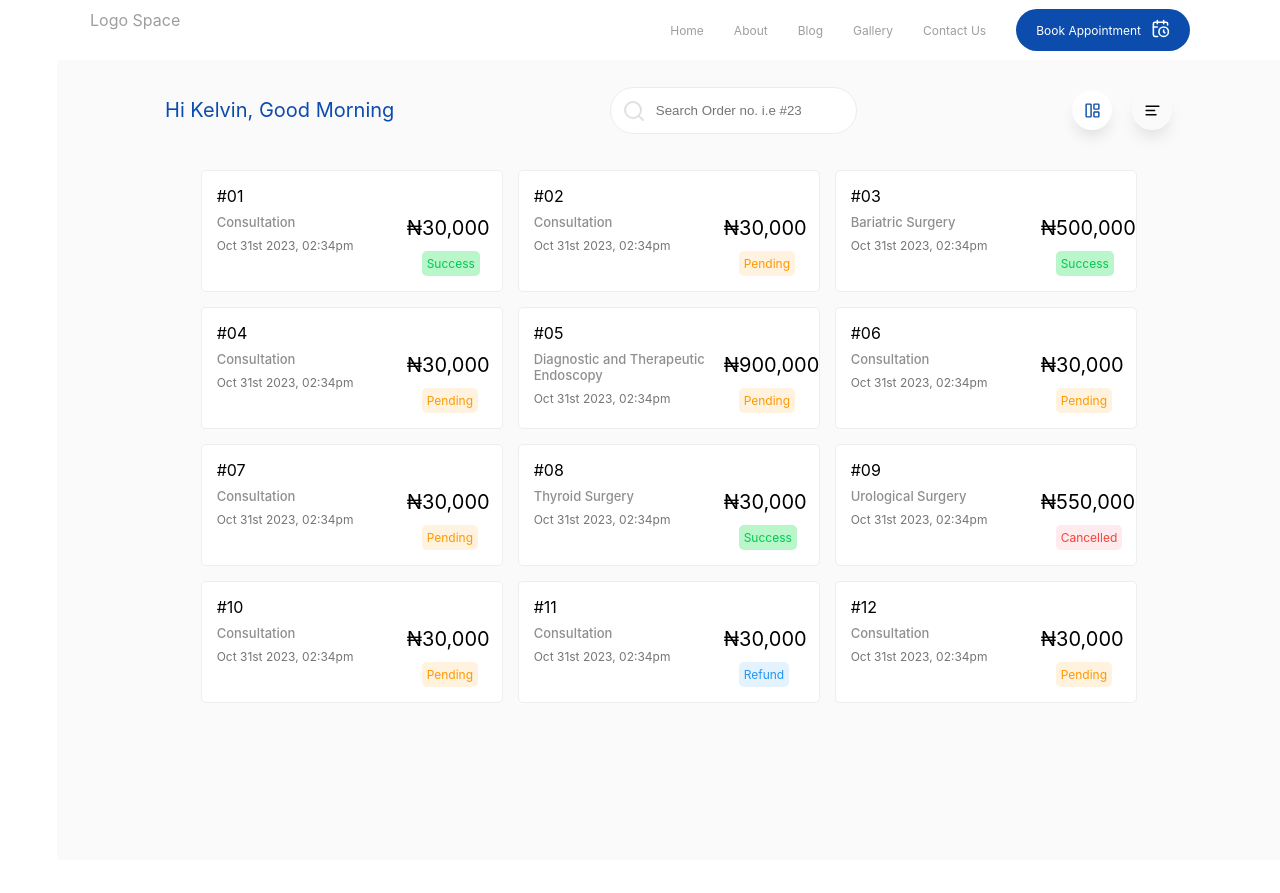
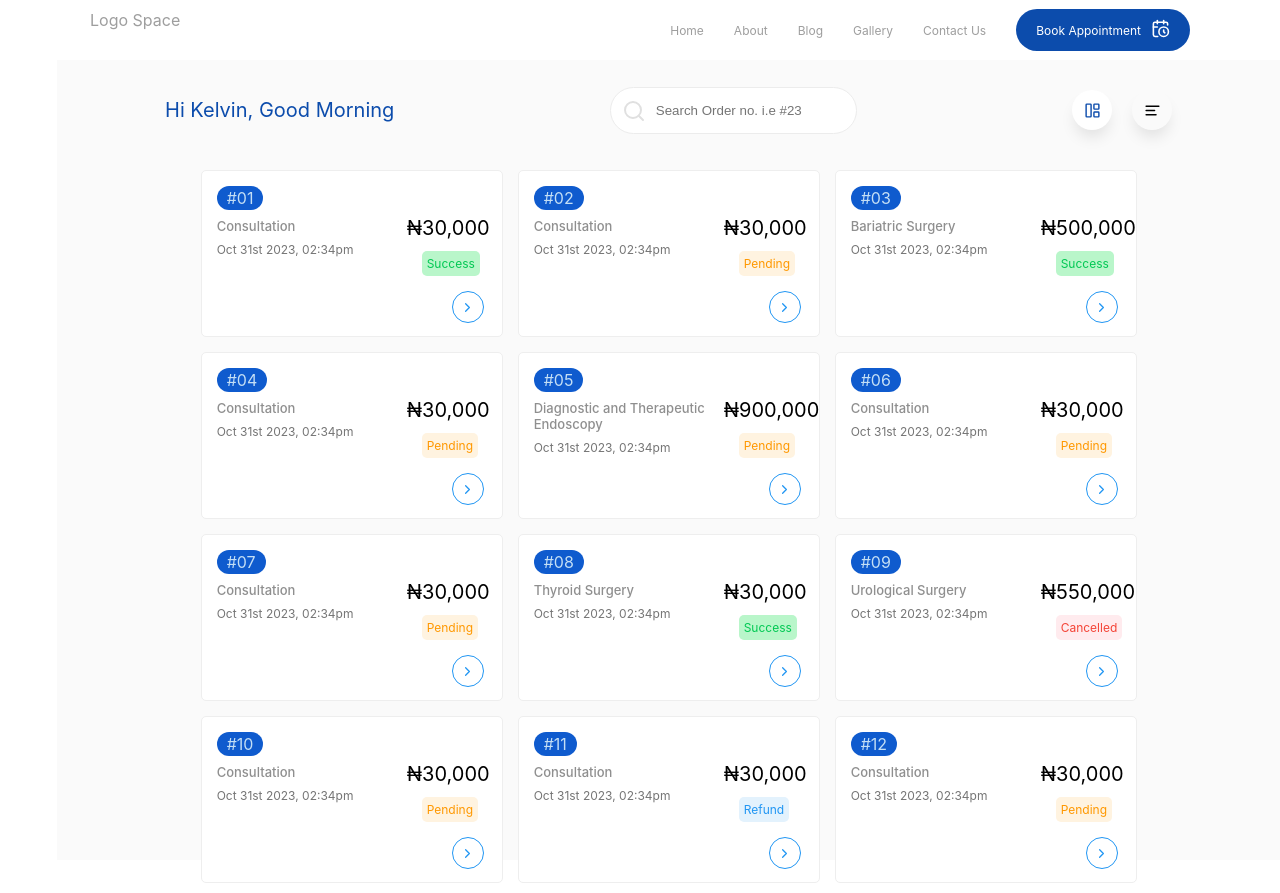
Before and after one commit to ObinnaKelvin/sapphire, a React (Create React App) app: page /patient-portal in a window 1280 px wide. Before the commit the page ends 860 px from the top, so only its background shows below. Built offline with nearby package versions, Linux system fonts and the light colour scheme.

Commit message:
Modal added using React Portal

```diff
--- a/public/index.html
+++ b/public/index.html
@@ -29,6 +29,7 @@
   <body>
     <noscript>You need to enable JavaScript to run this app.</noscript>
     <div id="root"></div>
+    <div id="modal"></div>
     <!--
       This HTML file is a template.
       If you open it directly in the browser, you will see an empty page.
--- /dev/null
+++ b/src/View/components/modal/Modal.jsx
@@ -0,0 +1,31 @@
+import React, { useState } from 'react';
+import ReactDom from 'react-dom'
+import './modal.scss'
+
+// function Modal() {
+//   return (
+//     <div>Modal</div>
+//   )
+// }
+
+// export default Modal
+
+export const PatientTransaction = ({children, open, onClose }) => {
+    // const [isOpen, setIsOpen] = useState(false);
+    if(open === false) return null;
+
+
+    return ReactDom.createPortal (
+        <>
+            <div className='ptransact-overlay'></div>
+            {/* <div className='ptransact-container'> */}
+            <div className={open?`ptransact-container` : `ptransact-container inactive`}>
+                Hi Modal
+                {children}
+                <button onClick={onClose}>Close</button>
+                <div onClick={onClose}>CloseIt</div>
+            </div>
+        </>,
+        document.getElementById("modal")
+    )
+}
--- a/src/View/pages/patientPortal/Pportal.jsx
+++ b/src/View/pages/patientPortal/Pportal.jsx
@@ -1,10 +1,12 @@
 import React, { useState, useEffect } from 'react';
 import './pportal.scss';
 import Navbar from '../../components/navigation/Navbar';
-import { LayoutPanelLeft, AlignLeft, Search } from 'lucide-react'
+import { LayoutPanelLeft, AlignLeft, Search, ChevronRight } from 'lucide-react'
+import { PatientTransaction } from '../../components/modal/Modal';
 
 function Pportal() {
 
+    const [modalOpen, setModalOpen] = useState(false);
     const [greet, setGreet] = useState('');
 
     const handleGreet = () => {
@@ -70,6 +72,8 @@ function Pportal() {
                             <div className="booking-date">Oct 31st 2023, 02:34pm</div>
                             <div className="booking-amount">₦30,000</div>
                             <div className="booking-status success">Success</div>
+                            <div className="booking-modal" onClick={() => setModalOpen(true)}><ChevronRight size={15} /></div>
+                            <PatientTransaction open={modalOpen} onClose={() => {setModalOpen(false); console.log(modalOpen)}}>Hey! I'm inside 1</PatientTransaction>
                         </div>
                         <div className="booking-item">
                             <div className="booking-orderno">#02</div>
@@ -77,6 +81,8 @@ function Pportal() {
                             <div className="booking-date">Oct 31st 2023, 02:34pm</div>
                             <div className="booking-amount">₦30,000</div>
                             <div className="booking-status pending">Pending</div>
+                            <div className="booking-modal" onClick={() => setModalOpen(true)}><ChevronRight size={15} /></div>
+                            <PatientTransaction open={modalOpen} onClose={() => {setModalOpen(false); console.log(modalOpen)}}>Hey! I'm inside 2</PatientTransaction>
                         </div>
                         <div className="booking-item">
                             <div className="booking-orderno">#03</div>
@@ -84,6 +90,8 @@ function Pportal() {
                             <div className="booking-date">Oct 31st 2023, 02:34pm</div>
                             <div className="booking-amount">₦500,000</div>
                             <div className="booking-status success">Success</div>
+                            <div className="booking-modal" onClick={() => setModalOpen(true)}><ChevronRight size={15} /></div>
+                            <PatientTransaction open={modalOpen} onClose={() => {setModalOpen(false); console.log(modalOpen)}}>Hey! I'm inside 3</PatientTransaction>
                         </div>
                         <div className="booking-item">
                             <div className="booking-orderno">#04</div>
@@ -91,6 +99,8 @@ function Pportal() {
                             <div className="booking-date">Oct 31st 2023, 02:34pm</div>
                             <div className="booking-amount">₦30,000</div>
                             <div className="booking-status pending">Pending</div>
+                            <div className="booking-modal" onClick={() => setModalOpen(true)}><ChevronRight size={15} /></div>
+                            <PatientTransaction open={modalOpen} onClose={() => {setModalOpen(false); console.log(modalOpen)}}>Hey! I'm inside 4</PatientTransaction>
                         </div>
                         <div className="booking-item">
                             <div className="booking-orderno">#05</div>
@@ -98,6 +108,8 @@ function Pportal() {
                             <div className="booking-date">Oct 31st 2023, 02:34pm</div>
                             <div className="booking-amount">₦900,000</div>
                             <div className="booking-status pending">Pending</div>
+                            <div className="booking-modal" onClick={() => setModalOpen(true)}><ChevronRight size={15} /></div>
+                            <PatientTransaction open={modalOpen} onClose={() => {setModalOpen(false); console.log(modalOpen)}}>Hey! I'm inside 5</PatientTransaction>
                         </div>
                         <div className="booking-item">
                             <div className="booking-orderno">#06</div>
@@ -105,6 +117,8 @@ function Pportal() {
                             <div className="booking-date">Oct 31st 2023, 02:34pm</div>
                             <div className="booking-amount">₦30,000</div>
                             <div className="booking-status pending">Pending</div>
+                            <div className="booking-modal" onClick={() => setModalOpen(true)}><ChevronRight size={15} /></div>
+                            <PatientTransaction open={modalOpen} onClose={() => {setModalOpen(false); console.log(modalOpen)}}>Hey! I'm inside 6</PatientTransaction>
                         </div>
                         <div className="booking-item">
                             <div className="booking-orderno">#07</div>
@@ -112,6 +126,8 @@ function Pportal() {
                             <div className="booking-date">Oct 31st 2023, 02:34pm</div>
                             <div className="booking-amount">₦30,000</div>
                             <div className="booking-status pending">Pending</div>
+                            <div className="booking-modal" onClick={() => setModalOpen(true)}><ChevronRight size={15} /></div>
+                            <PatientTransaction open={modalOpen} onClose={() => {setModalOpen(false); console.log(modalOpen)}}>Hey! I'm inside 7</PatientTransaction>
                         </div>
                         <div className="booking-item">
                             <div className="booking-orderno">#08</div>
@@ -119,6 +135,8 @@ function Pportal() {
                             <div className="booking-date">Oct 31st 2023, 02:34pm</div>
                             <div className="booking-amount">₦30,000</div>
                             <div className="booking-status success">Success</div>
+                            <div className="booking-modal" onClick={() => setModalOpen(true)}><ChevronRight size={15} /></div>
+                            <PatientTransaction open={modalOpen} onClose={() => {setModalOpen(false); console.log(modalOpen)}}>Hey! I'm inside 8</PatientTransaction>
                         </div>
                         <div className="booking-item">
                             <div className="booking-orderno">#09</div>
@@ -126,6 +144,8 @@ function Pportal() {
                             <div className="booking-date">Oct 31st 2023, 02:34pm</div>
                             <div className="booking-amount">₦550,000</div>
                             <div className="booking-status cancel">Cancelled</div>
+                            <div className="booking-modal" onClick={() => setModalOpen(true)}><ChevronRight size={15} /></div>
+                            <PatientTransaction open={modalOpen} onClose={() => {setModalOpen(false); console.log(modalOpen)}}>Hey! I'm inside 9</PatientTransaction>
                         </div>
                         <div className="booking-item">
                             <div className="booking-orderno">#10</div>
@@ -133,6 +153,8 @@ function Pportal() {
                             <div className="booking-date">Oct 31st 2023, 02:34pm</div>
                             <div className="booking-amount">₦30,000</div>
                             <div className="booking-status pending">Pending</div>
+                            <div className="booking-modal" onClick={() => setModalOpen(true)}><ChevronRight size={15} /></div>
+                            <PatientTransaction open={modalOpen} onClose={() => {setModalOpen(false); console.log(modalOpen)}}>Hey! I'm inside 10</PatientTransaction>
                         </div>
                         <div className="booking-item">
                             <div className="booking-orderno">#11</div>
@@ -140,6 +162,8 @@ function Pportal() {
                             <div className="booking-date">Oct 31st 2023, 02:34pm</div>
                             <div className="booking-amount">₦30,000</div>
                             <div className="booking-status refund">Refund</div>
+                            <div className="booking-modal" onClick={() => setModalOpen(true)}><ChevronRight size={15} /></div>
+                            <PatientTransaction open={modalOpen} onClose={() => {setModalOpen(false); console.log(modalOpen)}}>Hey! I'm inside 11</PatientTransaction>
                         </div>
                         <div className="booking-item">
                             <div className="booking-orderno">#12</div>
@@ -147,6 +171,8 @@ function Pportal() {
                             <div className="booking-date">Oct 31st 2023, 02:34pm</div>
                             <div className="booking-amount">₦30,000</div>
                             <div className="booking-status pending">Pending</div>
+                            <div className="booking-modal" onClick={() => setModalOpen(true)}><ChevronRight size={15} /></div>
+                            <PatientTransaction open={modalOpen} onClose={() => {setModalOpen(false); console.log(modalOpen)}}>Hey! I'm inside 12</PatientTransaction>
                         </div>
                     </div>
                 </div>
--- a/src/View/pages/patientPortal/pportal.scss
+++ b/src/View/pages/patientPortal/pportal.scss
@@ -117,9 +117,18 @@
                         flex-direction: column;
                         gap: 8px;
                         width: 270px;
-                        height: 90px;
+                        height: 135px;
                         position: relative;
                         background-color: white;
+
+                        .booking-orderno {
+                            background-color:#0f5bce;
+                            // color: white;
+                            color: #c4dff5;
+                            width: max-content;
+                            border-radius: 20px;
+                            padding: 2px 10px;
+                        }
 
                         .booking-service {
                             color: #8f8f8f;
@@ -169,6 +178,20 @@
                             color: #2196f3;
                         }
 
+                        .booking-modal {
+                            display: flex;
+                            align-items: center;
+                            justify-content: center;
+                            width: 20px;
+                            height: 20px;
+                            border-radius: 50%;
+                            padding: 5px;
+                            border: 1px solid #2196f3;
+                            color: #2196f3;
+                            position: absolute;
+                            margin: 105px auto 0px 235px;
+                        }
+
                     }
 
                 }
```
Also changed, not shown: src/View/components/modal/modal.scss (added, +26 -0 lines).
